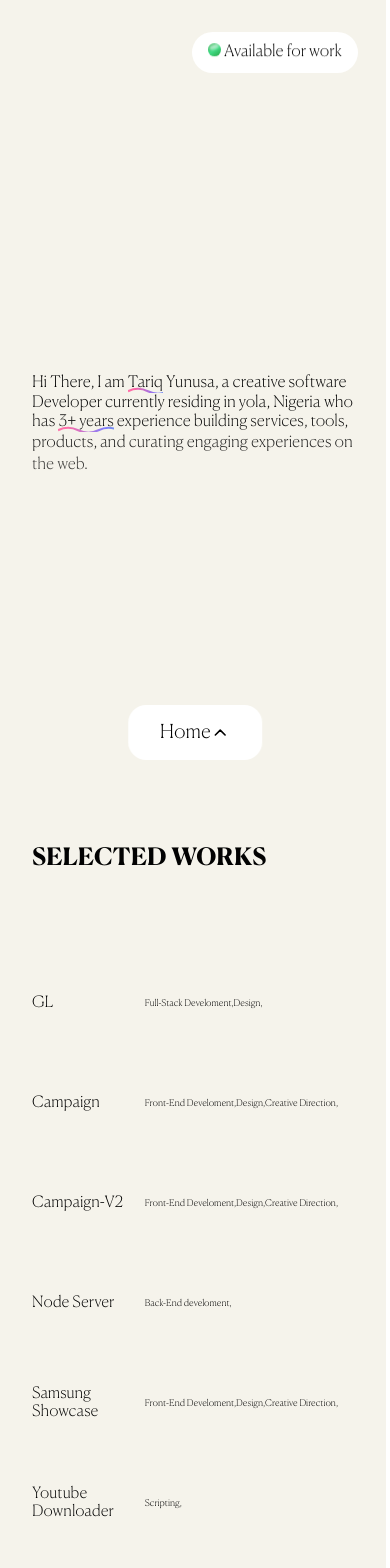
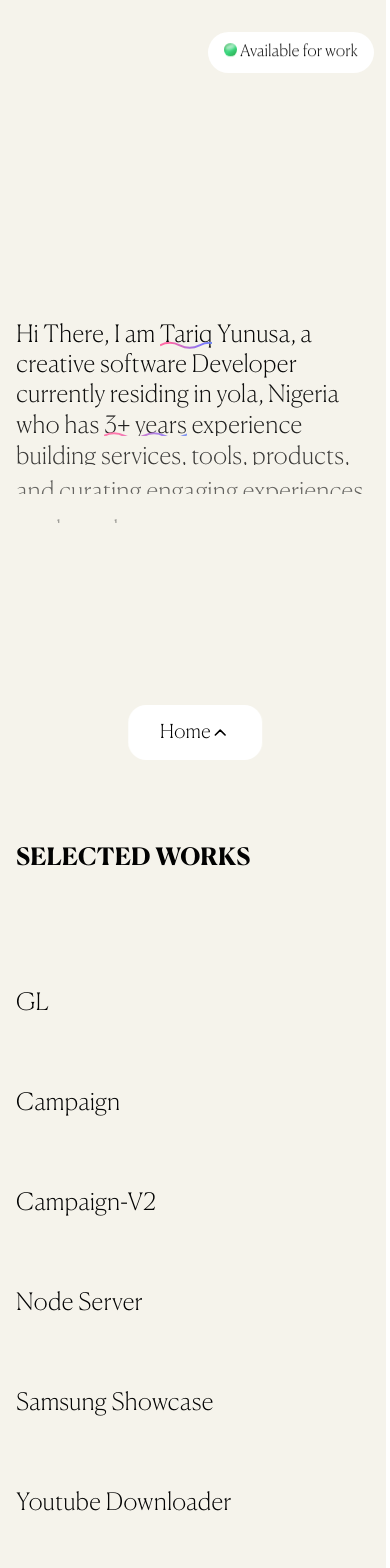
Before and after one commit to tariqyunusa/tariq, a Next.js app: page / in a window 390 px wide. Shown: the top 1568 px of the page. Built offline with nearby package versions, Linux system fonts and the light colour scheme.

Commit message:
mobile fix

```diff
--- a/app/page.module.css
+++ b/app/page.module.css
@@ -19,7 +19,7 @@
 .hero__section_main_text h1{
   font-family: "Canela", serif;
   font-weight: 100;
-  font-size: clamp(1rem, 4vw, 3.5rem);
+  font-size: clamp(1.5rem, 4vw, 3.5rem);
   line-height: 1.2em;
 }
 .hero__work_status{
@@ -65,3 +65,11 @@
   filter: blur(1px);
   transform: rotate(-20deg);
 }
+@media screen and (min-width: 230px) and (max-width: 500px) {
+  .section{
+    padding-inline: 1rem;
+  }
+  .hero__work_status{
+    right: 1rem;
+  }
+}
--- a/app/styles/About.module.css
+++ b/app/styles/About.module.css
@@ -18,6 +18,11 @@
 .about__header{
     font-family: "Canela", serif;
     font-weight: 100;
-    font-size: clamp(1rem, 4vw, 3.5rem);
+    font-size: clamp(1.5rem, 4vw, 3.5rem);
     line-height: 1.2em;
 }
+@media screen and (min-width: 230px) and (max-width: 500px) {
+    .about__section{
+        padding-inline: 1rem;
+    }
+}
--- a/app/styles/Footer.module.css
+++ b/app/styles/Footer.module.css
@@ -65,3 +65,8 @@
     transition: opacity 0.3s ease-in-out;
     cursor: pointer;
 }
+@media screen and (min-width: 230px) and (max-width: 500px) {
+    .footer{
+        padding-inline: 1rem;
+    }
+}
--- a/app/styles/Loader.module.css
+++ b/app/styles/Loader.module.css
@@ -28,5 +28,5 @@ background-color: #000;
     color: #fff;
     font-family: "Canela", sans-serif;
     font-weight: 100;
-    font-size: clamp(1rem, 4vw, 3.5rem);
+    font-size: clamp(1.5rem, 4vw, 3.5rem);
 }
--- a/app/styles/Play.module.css
+++ b/app/styles/Play.module.css
@@ -31,7 +31,12 @@
 .play__text__paragraph{
     font-family: "Canela", serif;
     font-weight: 100;
-    font-size: clamp(1rem, 4vw, 3.5rem);
+    font-size: clamp(1.5rem, 4vw, 3.5rem);
     line-height: 1.2em;
     max-width: 1024px;
 }
+@media screen and (min-width: 500px) and (max-width: 1248px) {
+.play{
+    height: 150vh;
+}
+}
--- a/app/styles/Popup.module.css
+++ b/app/styles/Popup.module.css
@@ -36,6 +36,8 @@
 
 @media screen and (min-width: 230px) and (max-width: 500px){
     .popup__span::after{
-        bottom: -4px;
+        bottom: -3px;
+        height: 10px;
+
     }
 }
--- a/app/styles/Projects.module.css
+++ b/app/styles/Projects.module.css
@@ -24,3 +24,8 @@
     font-weight: 500;
     text-transform: uppercase;
 }
+@media screen and (min-width: 230px) and (max-width: 500px) {
+    .projects__section{
+        padding-inline: 1rem;
+    }
+}
--- a/app/styles/project.module.css
+++ b/app/styles/project.module.css
@@ -41,7 +41,7 @@
   .hover_active h1 {
     font-family: "Canela", sans-serif;
     font-weight: 100;
-    font-size: clamp(0.8rem, 4vw, 3.5rem);
+    font-size: clamp(1.5rem, 4vw, 3.5rem);
     width: 50%;
   }
 
@@ -83,7 +83,8 @@
 
   @media screen and (min-width: 230px) and (max-width: 500px) {
     .stack {
-      width: 65%;
+
+      display: none;
     }
 
     .filler {
@@ -92,6 +93,9 @@
 
     .project h1,
     .hover_active h1 {
-      width: 35%;
+      width: 100%;
+    }
+    .stack__item{
+      display: none;
     }
   }
```
Also changed, not shown: app/styles/project_section.module.css (+6 -1 lines).
